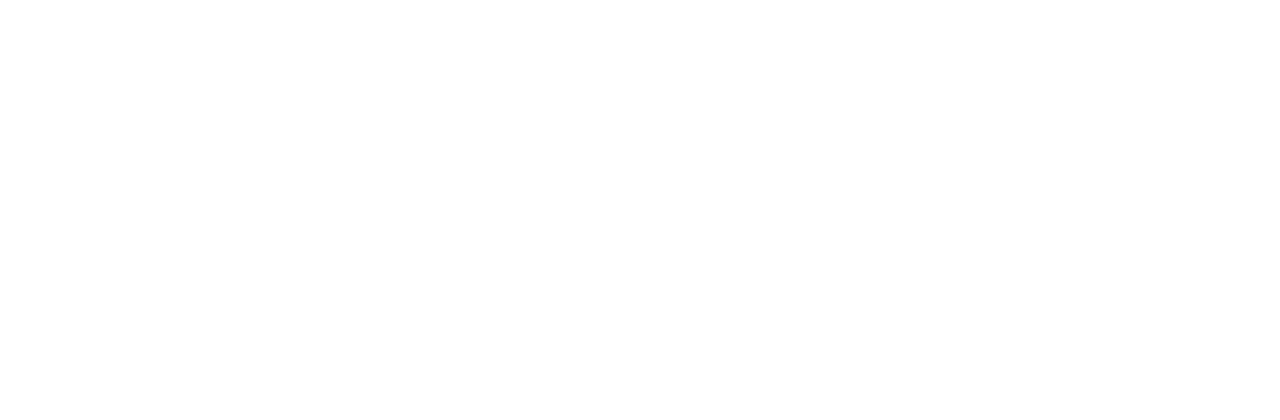
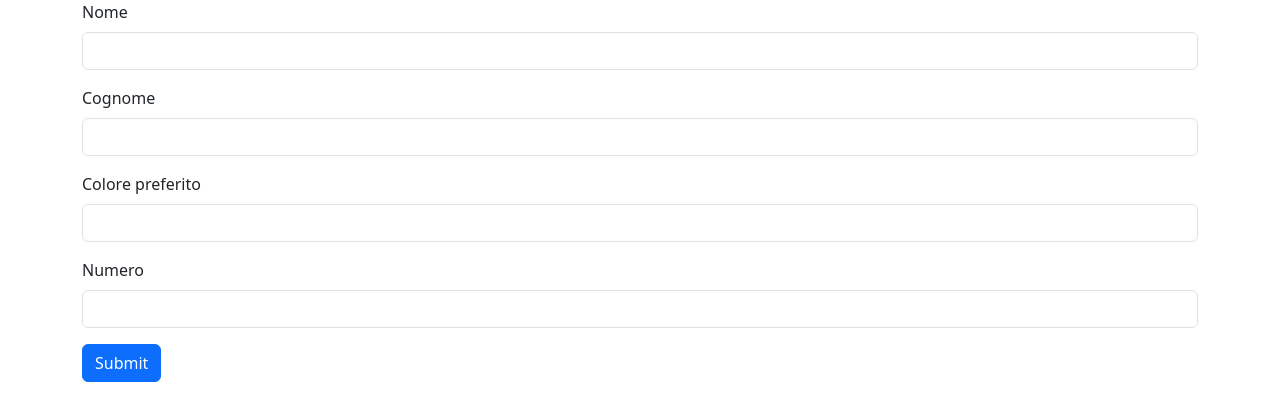
Before and after one commit to Pietro907/js-pwdgen-wannabe, a plain HTML site: page index.html in a window 1280 px wide. Drawn offline with nearby package versions, Linux system fonts and the light colour scheme.

Commit message:
add nome cognome colore numero e btn submit

```diff
--- a/assets/css/style.css
+++ b/assets/css/style.css
@@ -0,0 +1,5 @@
+* {
+    margin: 0;
+    padding: 0;
+    box-sizing: border-box;
+}
--- a/index.html
+++ b/index.html
@@ -1,21 +1,54 @@
 <!DOCTYPE html>
 <html lang="en">
+
 <head>
     <meta charset="UTF-8">
     <meta name="viewport" content="width=device-width, initial-scale=1.0">
     <title>js-pwdgen-wannabe</title>
     <link rel="stylesheet" href="./assets/css/style.css">
-    <link rel="stylesheet" href="">
+    <link href="https://cdn.jsdelivr.net/npm/bootstrap@5.3.1/dist/css/bootstrap.min.css" rel="stylesheet"
+        integrity="sha384-4bw+/aepP/YC94hEpVNVgiZdgIC5+VKNBQNGCHeKRQN+PtmoHDEXuppvnDJzQIu9" crossorigin="anonymous">
 </head>
+
 <body>
+    <div class="container">
+
+        <form>
+
+            <div class="mb-3">
+                <label for="exampleInputNome1" class="form-label">Nome</label>
+                <input type="email" class="form-control" id="exampleInputEmail1" aria-describedby="emailHelp">
+            </div>
+
+            <div class="mb-3">
+                <label for="exampleInputCognome1" class="form-label">Cognome</label>
+                <input type="email" class="form-control" id="exampleInputEmail1" aria-describedby="emailHelp">
+            </div>
+
+            <div class="mb-3">
+                <label for="exampleInputColorePreferito1" class="form-label">Colore preferito</label>
+                <input type="email" class="form-control" id="exampleInputEmail1" aria-describedby="emailHelp">
+            </div>
+
+            <div class="mb-3">
+                <label for="exampleInputNumero1" class="form-label">Numero</label>
+                <input type="Numero" class="form-control" id="exampleInputPassword1">
+            </div>
+
+            <button type="submit" class="btn btn-primary">Submit</button>
+
+        </form>
+
+    </div>
 
 
 
 
-
-
-    <script src="https://cdn.jsdelivr.net/npm/bootstrap@5.3.1/dist/js/bootstrap.bundle.min.js" integrity="sha384-HwwvtgBNo3bZJJLYd8oVXjrBZt8cqVSpeBNS5n7C8IVInixGAoxmnlMuBnhbgrkm" crossorigin="anonymous"></script>
+    <script src="https://cdn.jsdelivr.net/npm/bootstrap@5.3.1/dist/js/bootstrap.bundle.min.js"
+        integrity="sha384-HwwvtgBNo3bZJJLYd8oVXjrBZt8cqVSpeBNS5n7C8IVInixGAoxmnlMuBnhbgrkm"
+        crossorigin="anonymous"></script>
     <script type="text/javascript" src="./assets/js/script.js"></script>
 
 </body>
+
 </html>
```
